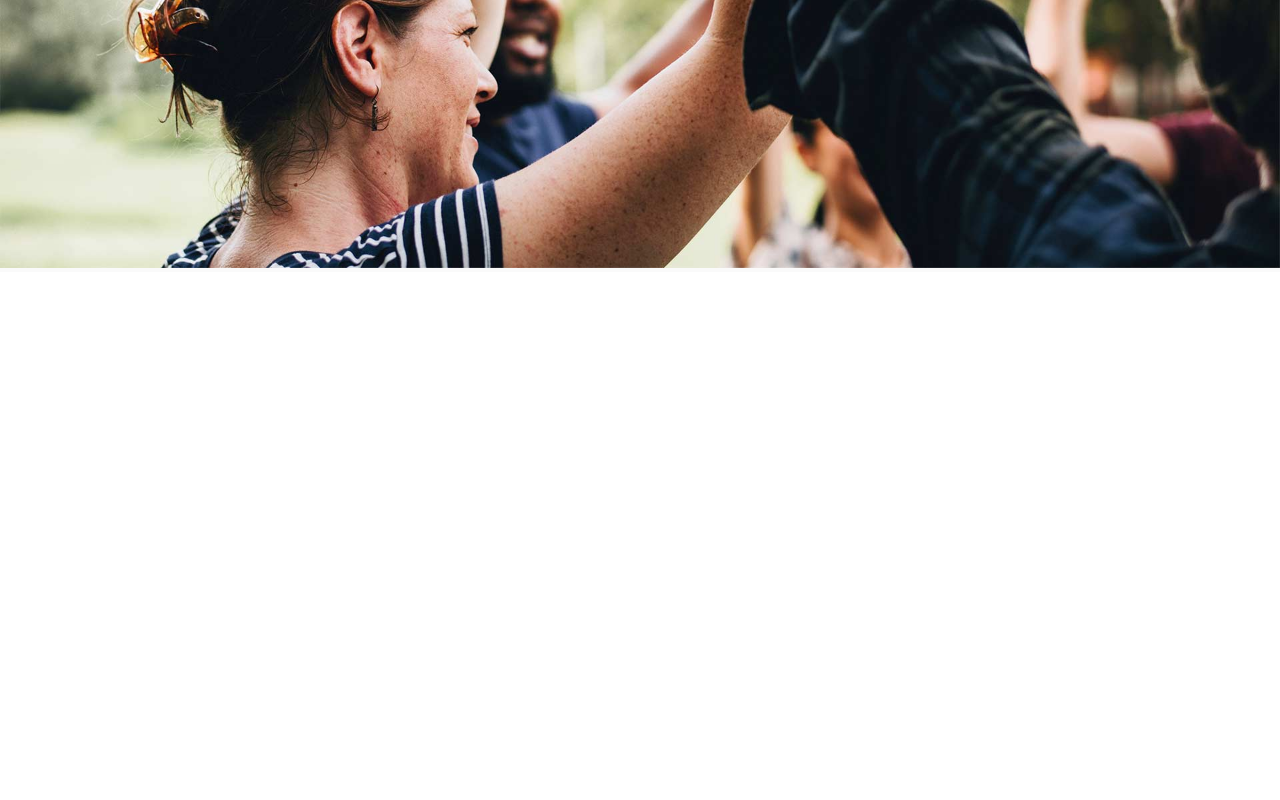
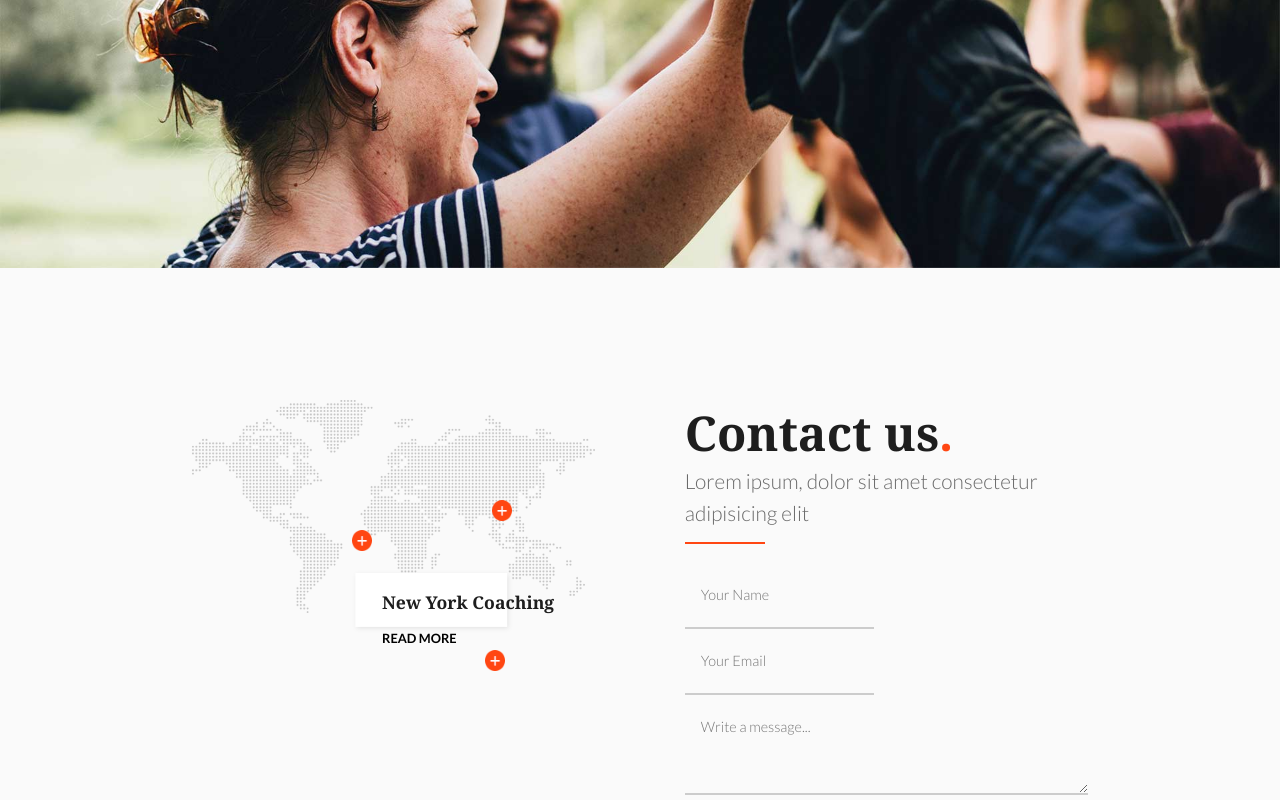
Before and after one commit to DavideIsaia/proj-html-vuejs, a Vue app: page / in a window 1280 px wide. Shown: the part 5828-6628 px from the top of the page. Before the commit the page ends 6100 px from the top, so only its background shows below. Built offline with nearby package versions, Linux system fonts and the light colour scheme; a web font is replaced by a local one.

Commit message:
sezione contatti aggiunta e stilizzato form

```diff
--- a/src/components/AppMain.vue
+++ b/src/components/AppMain.vue
@@ -35,7 +35,7 @@
     <!-- section creative leader -->
     <section class="creative">
       <div class="container clearfix">
-        <div class="col-left">
+        <div class="left">
           <h4 class="title bold">Creative Leader<span>.</span></h4>
           <div class="line"></div>
           <p class="text">
@@ -47,7 +47,7 @@
           </p>
           <div class="read-more">read more</div>
         </div>
-        <div class="col-right">
+        <div class="right">
           <ProgressCard
             v-for="(element, index) in bars"
             :key="index"
@@ -64,6 +64,47 @@
     <section class="player">
       <img src="../assets/img/h1-img-04.jpg" alt="" />
       <i class="fas fa-play"></i>
+    </section>
+    <!-- section contact -->
+    <section class="contact">
+      <div class="container clearfix">
+        <div class="left">
+          <div class="dots">
+            <img src="../assets/img/h1-contact-rev-02.png" alt="" />
+            <img src="../assets/img/h1-contact-rev-02.png" alt="" />
+            <img src="../assets/img/h1-contact-rev-02.png" alt="" />
+          </div>
+          <div class="label">
+            <img src="../assets/img/h1-contact-rev-03.png" alt="" />
+            <span class="title bold">New York Coaching</span>
+            <span class="read-more">read more</span>
+          </div>
+        </div>
+        <div class="right">
+          <h3 class="title bold">Contact us<span>.</span></h3>
+          <div class="text">
+            Lorem ipsum, dolor sit amet consectetur adipisicing elit
+          </div>
+          <div class="line"></div>
+          <input
+            type="text"
+            class="control text"
+            id="name"
+            placeholder="Your Name"
+          />
+          <input
+            type="email"
+            class="control text"
+            id="email"
+            placeholder="Your Email"
+          />
+          <textarea
+            class="control text"
+            placeholder="Write a message..."
+          ></textarea>
+        </div>
+        <div class="sponsor right"></div>
+      </div>
     </section>
   </main>
 </template>
@@ -193,8 +234,7 @@ main {
   .creative {
     padding: 6rem 0;
     background-color: $bg-color-01;
-    .col-left {
-      float: left;
+    .left {
       width: 45%;
       .title {
         font-size: 3rem;
@@ -204,8 +244,7 @@ main {
         padding-bottom: 2rem;
       }
     }
-    .col-right {
-      float: right;
+    .right {
       width: 45%;
     }
   }
@@ -226,5 +265,80 @@ main {
       }
     }
   }
+  .contact {
+    margin-top: 8rem;
+    .left {
+      width: 45%;
+      background-image: url("../assets/img/h1-contact-rev-01.png");
+      background-size: contain;
+      background-repeat: no-repeat;
+      height: 400px;
+      .dots {
+        position: relative;
+        cursor: pointer;
+        img {
+          position: absolute;
+          width: 5%;
+        }
+        :first-child {
+          top: 130px;
+          left: 160px;
+        }
+        :nth-child(2) {
+          top: 100px;
+          left: 300px;
+        }
+        :last-child {
+          top: 250px;
+          right: 90px;
+        }
+      }
+      .label {
+        position: relative;
+        img {
+          width: 40%;
+          position: absolute;
+          top: 170px;
+          left: 160px;
+        }
+        :nth-child(2) {
+          position: absolute;
+          top: 190px;
+          left: 190px;
+          font-size: 1.1rem;
+        }
+        :last-child {
+          position: absolute;
+          top: 230px;
+          left: 190px;
+          font-size: 0.8rem;
+        }
+      }
+    }
+    .right {
+      width: 45%;
+      h3 {
+        font-size: 3rem;
+      }
+      .control {
+        border: 0;
+        border-bottom: 2px solid $bdr-color-04;
+        background-color: $bg-color-04;
+        font-size: 0.9rem;
+        padding: 1rem;
+      }
+      #name {
+        margin-right: 3.3rem;
+      }
+      input {
+        min-width: 45%;
+      }
+      textarea {
+        display: block;
+        min-height: 100px;
+        min-width: 100%;
+      }
+    }
+  }
 }
 </style>
--- a/src/components/NewsCard.vue
+++ b/src/components/NewsCard.vue
@@ -125,10 +125,6 @@ export default {
         padding: 0.5rem 0 1rem;
       }
     }
-    &:hover {
-      background-color: $bg-color-07;
-      cursor: pointer;
-    }
   }
 }
 </style>
--- a/src/style/commons.scss
+++ b/src/style/commons.scss
@@ -64,6 +64,14 @@ a {
   display: table;
 }
 
+.left {
+  float: left;
+}
+
+.right {
+  float: right;
+}
+
 .line {
   height: 2px;
   width: 80px;
```
